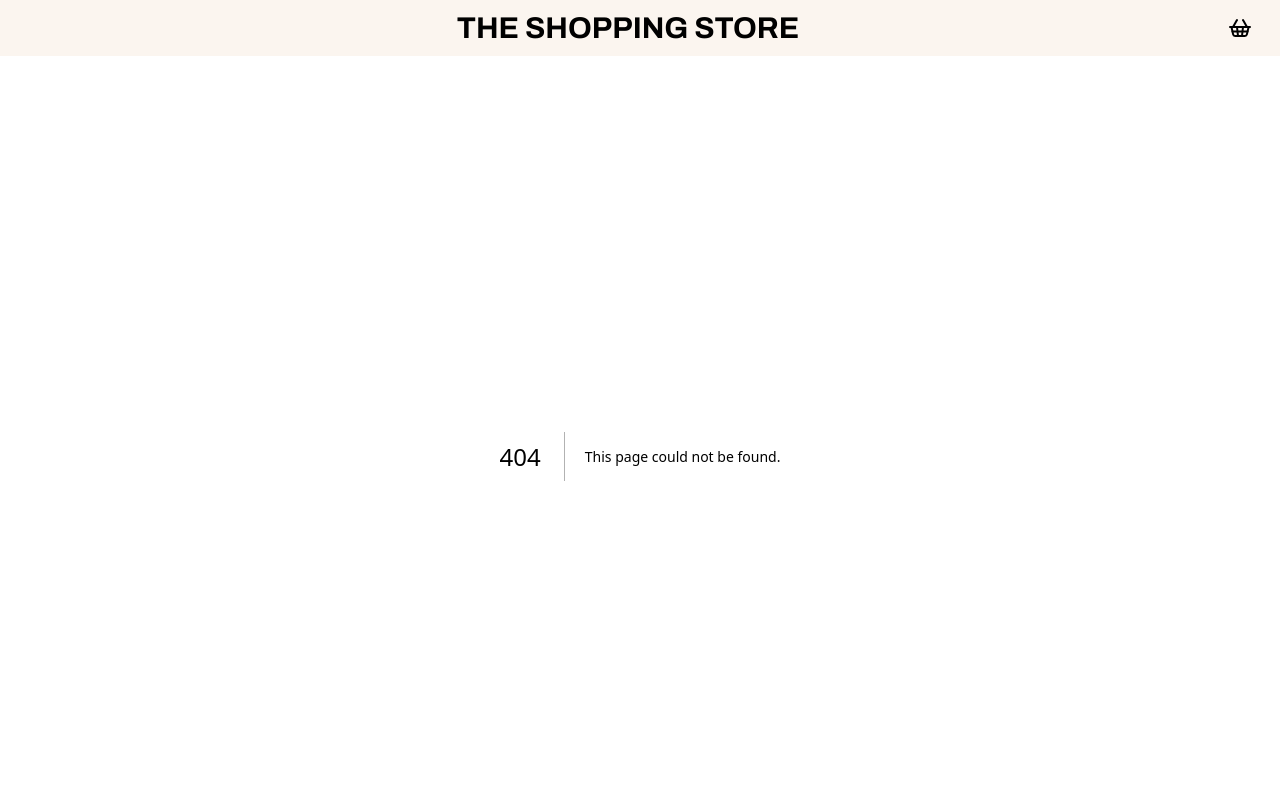
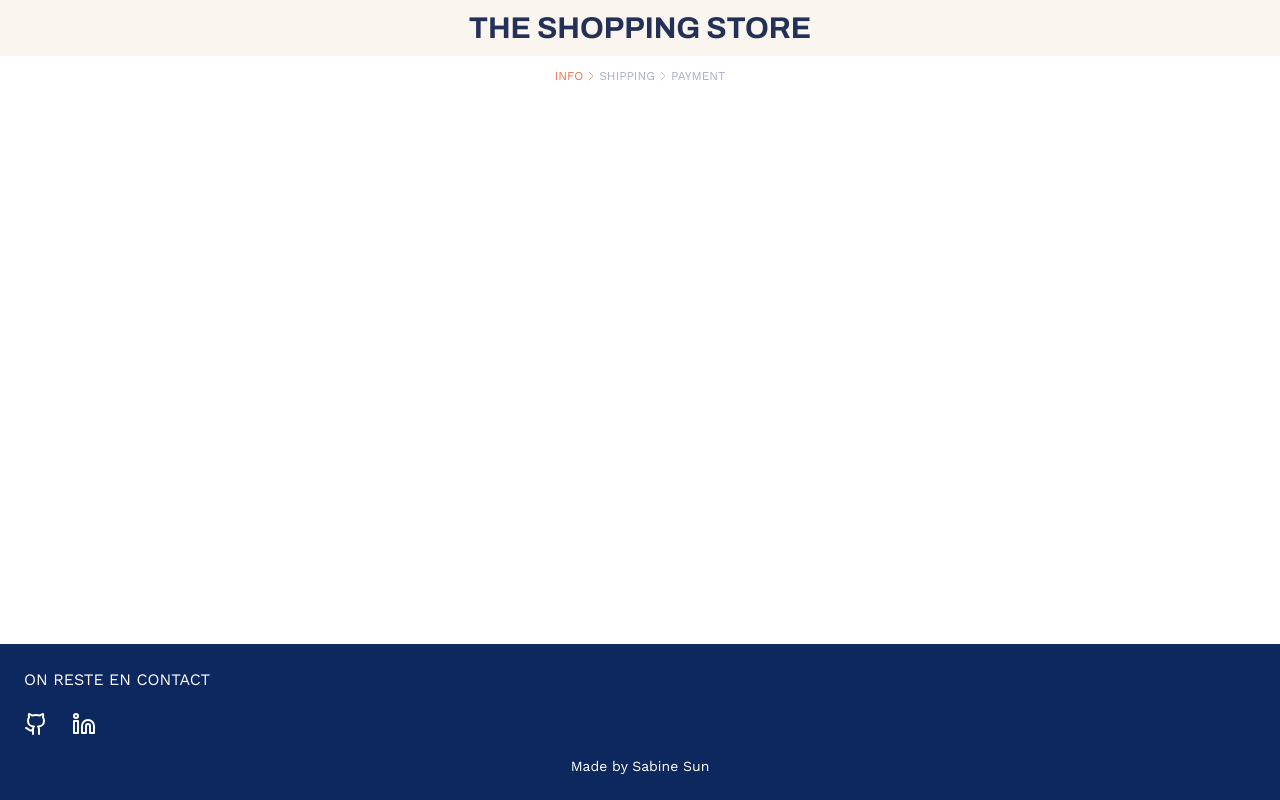
Before and after one commit to sabinesun/shopping, a Next.js app: page /checkout in a window 1280 px wide. Before the commit this address had no page. Shown: the top 800 px of the page. Built offline with nearby package versions, Linux system fonts and the light colour scheme.

Commit message:
feat(frontend): add checkout page

```diff
--- a/components/basket.tsx
+++ b/components/basket.tsx
@@ -2,19 +2,18 @@ import { Plus, Minus } from "lucide-react";
 import { Button } from "@/components/ui/button";
 import { BasketItem } from "@/pages/_app";
 import { useContext } from "react";
-import { AddBasketContext } from "@/context/basket-context";
+import { BasketContext } from "@/context/basket-context";
 
 type BasketProps = {
-  basket: Map<number, BasketItem>;
   deleteBasket: (item: BasketItem) => void;
 };
-export const Basket = ({ basket, deleteBasket }: BasketProps) => {
-  const addBasket = useContext(AddBasketContext);
+export const Basket = ({ deleteBasket }: BasketProps) => {
+  const addBasket = useContext(BasketContext);
   if (addBasket === undefined) {
     throw new Error();
   }
 
-  if (basket.size === 0) {
+  if (addBasket.basket.size === 0) {
     return (
       <div className="flex h-full items-center justify-center">
         Votre panier est vide
@@ -24,7 +23,7 @@ export const Basket = ({ basket, deleteBasket }: BasketProps) => {
 
   return (
     <div className=" overflow-y-scroll">
-      {Array.from(basket.values()).map((item) => (
+      {Array.from(addBasket.basket.values()).map((item) => (
         <div key={item.id} className=" my-4 grid h-44 grid-cols-2 gap-2">
           <div className="bg-muted"></div>
           <div className="flex flex-col justify-between  text-start">
@@ -50,7 +49,7 @@ export const Basket = ({ basket, deleteBasket }: BasketProps) => {
                 <Button
                   variant="ghost"
                   size="icon"
-                  onClick={() => addBasket(item)}
+                  onClick={() => addBasket?.addBasket(item)}
                 >
                   <Plus strokeWidth={1} width={16} />
                 </Button>
--- a/components/item-card.tsx
+++ b/components/item-card.tsx
@@ -2,13 +2,13 @@ import { Button } from "@/components/ui/button";
 import { toast } from "@/components/ui/use-toast";
 import { Data } from "@/pages/api/products";
 import { useContext } from "react";
-import { AddBasketContext } from "@/context/basket-context";
+import { BasketContext } from "@/context/basket-context";
 
 type ItemCardProps = {
   item: Data;
 };
 export const ItemCard = ({ item }: ItemCardProps) => {
-  const addBasket = useContext(AddBasketContext);
+  const addBasket = useContext(BasketContext);
   if (addBasket === undefined) {
     throw new Error();
   }
@@ -22,7 +22,7 @@ export const ItemCard = ({ item }: ItemCardProps) => {
               title: `${item.name} a bien été ajouté dans votre panier`,
               description: `${item.price}€`,
             });
-            addBasket({
+            addBasket?.addBasket({
               id: item.id,
               price: item.price,
               name: item.name,
--- a/components/layout.tsx
+++ b/components/layout.tsx
@@ -5,19 +5,17 @@ import { BasketItem } from "@/pages/_app";
 
 export default function Layout({
   children,
-  basket,
   deleteBasket,
 }: {
   readonly children: React.ReactNode;
-  readonly basket: Map<number, BasketItem>;
   readonly deleteBasket: (item: BasketItem) => void;
 }) {
   return (
-    <>
-      <Navbar basket={basket} deleteBasket={deleteBasket} />
+    <div className="grid min-h-screen grid-rows-[auto_1fr_auto]">
+      <Navbar deleteBasket={deleteBasket} />
       <main>{children}</main>
       <Toaster />
       <Footer />
-    </>
+    </div>
   );
 }
--- a/components/navbar.tsx
+++ b/components/navbar.tsx
@@ -13,15 +13,25 @@ import {
 import { Basket } from "@/components/basket";
 import { Button } from "@/components/ui/button";
 import { BasketItem } from "@/pages/_app";
+import Link from "next/link";
+import { useRouter } from "next/router";
+import { useContext } from "react";
+import { BasketContext } from "@/context/basket-context";
 
 type NavbarProps = {
-  basket: Map<number, BasketItem>;
   deleteBasket: (item: BasketItem) => void;
 };
 
-export const Navbar = ({ basket, deleteBasket }: NavbarProps) => {
+export const Navbar = ({ deleteBasket }: NavbarProps) => {
+  const basket = useContext(BasketContext);
+  const router = useRouter();
+
+  if (basket === undefined) {
+    throw new Error();
+  }
+
   let totalPrice = 0;
-  Array.from(basket.values()).map(
+  Array.from(basket.basket.values()).map(
     (item) => (totalPrice += Number(item.price) * item.quantity),
   );
   return (
@@ -29,7 +39,7 @@ export const Navbar = ({ basket, deleteBasket }: NavbarProps) => {
       <Typography variant="h1" className="w-full text-center">
         The shopping store
       </Typography>
-
+      {router.pathname !== "/checkout" && (
         <Sheet>
           <SheetTrigger className="flex items-center">
             <ShoppingBasket />
@@ -39,23 +49,28 @@ export const Navbar = ({ basket, deleteBasket }: NavbarProps) => {
               <SheetTitle className="border-accent flex justify-center border-b-2 pb-4">
                 Panier
               </SheetTitle>
-            <Basket basket={basket} deleteBasket={deleteBasket}></Basket>
+              <Basket deleteBasket={deleteBasket}></Basket>
             </SheetHeader>
             <SheetFooter>
-            {basket.size !== 0 && (
+              {basket.basket.size !== 0 && (
                 <div className="w-full">
                   <div className="flex justify-between text-lg font-semibold">
                     <div>Total</div>
                     <div>{totalPrice.toFixed(2)}€</div>
                   </div>
+                  <SheetClose asChild className="w-full">
+                    <Link href="/checkout">
                       <Button className="hover:bg-accent my-4 w-full rounded">
                         Payer
                       </Button>
+                    </Link>
+                  </SheetClose>
                 </div>
               )}
             </SheetFooter>
           </SheetContent>
         </Sheet>
+      )}
     </header>
   );
 };
--- a/context/basket-context.ts
+++ b/context/basket-context.ts
@@ -1,6 +1,7 @@
 import { createContext, useState } from "react";
 import { BasketItem } from "@/pages/_app";
 
-export const AddBasketContext = createContext<
-  undefined | ((item: BasketItem) => void)
+export const BasketContext = createContext<
+  | undefined
+  | { addBasket: (item: BasketItem) => void; basket: Map<number, BasketItem> }
 >(undefined);
--- a/pages/_app.tsx
+++ b/pages/_app.tsx
@@ -1,7 +1,7 @@
 import "@/styles/globals.css";
 import type { AppProps } from "next/app";
 import { useState } from "react";
-import { AddBasketContext } from "@/context/basket-context";
+import { BasketContext } from "@/context/basket-context";
 import Layout from "@/components/layout";
 
 export type BasketItem = {
@@ -49,10 +49,10 @@ export default function App({ Component, pageProps }: AppProps) {
   };
 
   return (
-    <AddBasketContext.Provider value={addBasket}>
-      <Layout basket={basket} deleteBasket={deleteBasket}>
+    <BasketContext.Provider value={{ addBasket: addBasket, basket: basket }}>
+      <Layout deleteBasket={deleteBasket}>
         <Component {...pageProps} />
       </Layout>
-    </AddBasketContext.Provider>
+    </BasketContext.Provider>
   );
 }
--- /dev/null
+++ b/pages/checkout/index.tsx
@@ -0,0 +1,33 @@
+import { ChevronRight } from "lucide-react";
+import { useState } from "react";
+
+export default function Checkout() {
+  const [step, setStep] = useState("info");
+  return (
+    <main>
+      <div className="text-muted m-2 flex items-center justify-center text-xs">
+        <div
+          className={` ${step === "info" && "text-accent"} flex items-center`}
+        >
+          <div className="uppercase">Info</div>
+          <ChevronRight strokeWidth={1} width={16} />
+        </div>
+        <div
+          className={` ${
+            step === "shipping" && "text-accent"
+          } flex items-center`}
+        >
+          <div className="uppercase">Shipping</div>
+          <ChevronRight strokeWidth={1} width={16} />
+        </div>
+        <div
+          className={` ${
+            step === "payment" && "text-accent"
+          } flex items-center uppercase`}
+        >
+          Payment
+        </div>
+      </div>
+    </main>
+  );
+}
--- a/pages/index.tsx
+++ b/pages/index.tsx
@@ -1,9 +1,8 @@
-import Layout from "@/components/layout";
 import { ItemList } from "@/components/item-list";
 
 export default function Home() {
   return (
-    <main className="grid min-h-screen grid-rows-[auto_1fr_auto]">
+    <main>
       <ItemList></ItemList>
     </main>
   );
```
Lines whose indentation alone changed are shown as unchanged.
